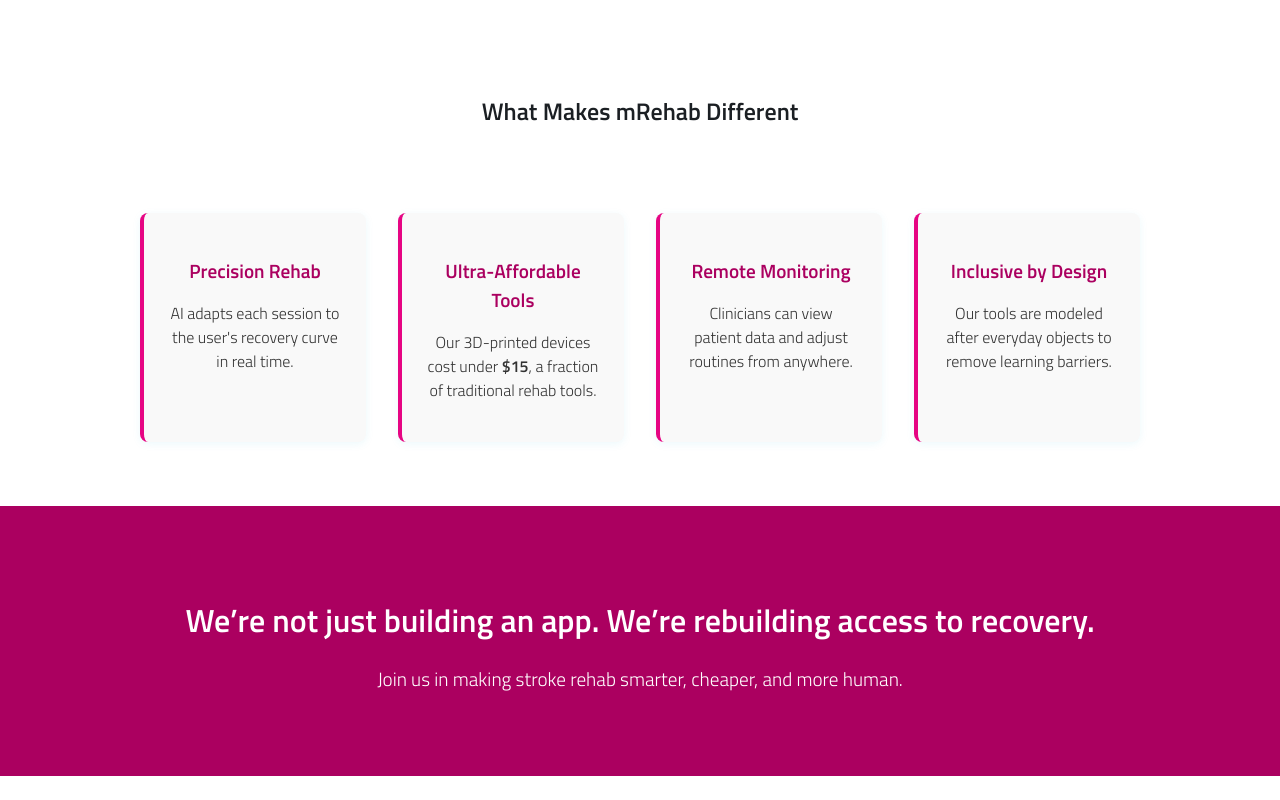
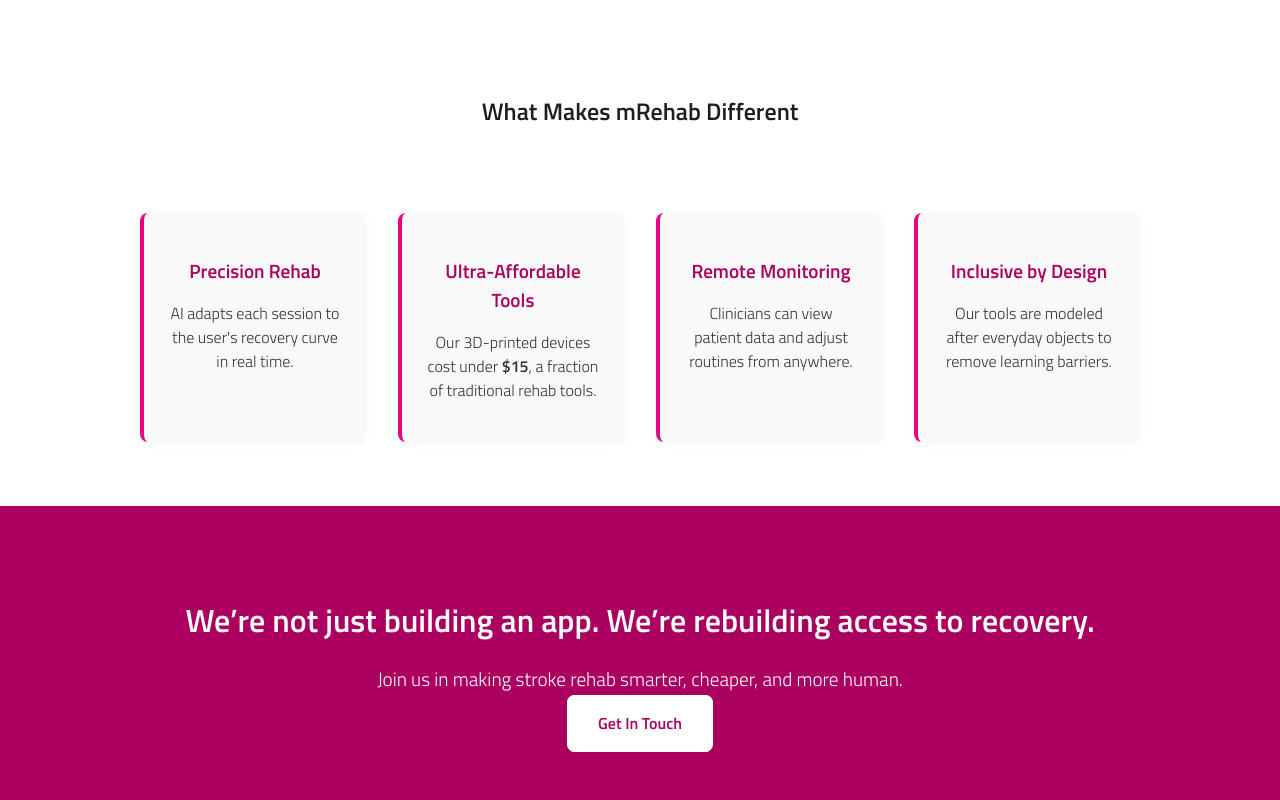
Before and after one commit to MayoMan7/mRehab-Website, a React (Create React App) app in the folder mrehab/: page /why-it-matters in a window 1280 px wide. Shown: the part 1523-2323 px from the top of the page. Before the commit the page ends 2299 px from the top, so only its background shows below. Built offline with nearby package versions, Linux system fonts and the light colour scheme.

Commit message:
more small changes

```diff
--- a/mrehab/src/app/pages/WhyItMatters.css
+++ b/mrehab/src/app/pages/WhyItMatters.css
@@ -156,3 +156,26 @@
 .why-cta p {
   font-size: 1.2rem;
 }
+
+.why-cta-button {
+  background-color: var(--color-white);
+  color: var(--color-main);
+  padding: 0.9rem 1.8rem;
+  font-weight: 600;
+  font-size: 1rem;
+  border-radius: 8px;
+  text-decoration: none;
+  border: 2px solid var(--color-white);
+  cursor: pointer;
+  transition:
+    background-color 0.3s ease,
+    color 0.3s ease,
+    border 0.3s ease,
+    transform 0.3s ease;
+}
+
+.why-cta-button:hover {
+  background-color: var(--color-white);
+  color: var(--color-main-hover);
+  transform: scale(1.10);
+}
--- a/mrehab/src/app/pages/WhyItMatters.tsx
+++ b/mrehab/src/app/pages/WhyItMatters.tsx
@@ -1,6 +1,8 @@
 import React from 'react';
 import Header from '../../components/Header';
 import './WhyItMatters.css';
+import { Link } from 'react-router-dom';
+
 
 const WhyItMatters: React.FC = () => {
   return (
@@ -73,6 +75,7 @@
       <section className="why-cta">
         <h2>We’re not just building an app. We’re rebuilding access to recovery.</h2>
         <p>Join us in making stroke rehab smarter, cheaper, and more human.</p>
+        <Link to="/contact" className="why-cta-button">Get In Touch</Link>
       </section>
     </div>
   );
--- a/mrehab/src/app/pages/landing.css
+++ b/mrehab/src/app/pages/landing.css
@@ -119,7 +119,8 @@
 .cta-section {
   text-align: center;
   padding: 4rem 2rem;
-  background-color: var(--color-pink-muted);
+  background: linear-gradient(to right, var(--color-main), var(--color-main-hover));
+  color: white;
 }
 
 .cta-section h2 {
--- a/mrehab/src/app/pages/landing.tsx
+++ b/mrehab/src/app/pages/landing.tsx
@@ -46,6 +46,10 @@
         </div>
       </section>
 
+      <div>
+
+      </div>
+
       <section className="cta-section">
         <h2>Start Your Recovery Journey</h2>
         <p>Discover how mRehab brings hospital-grade therapy into your living room.</p>
```
